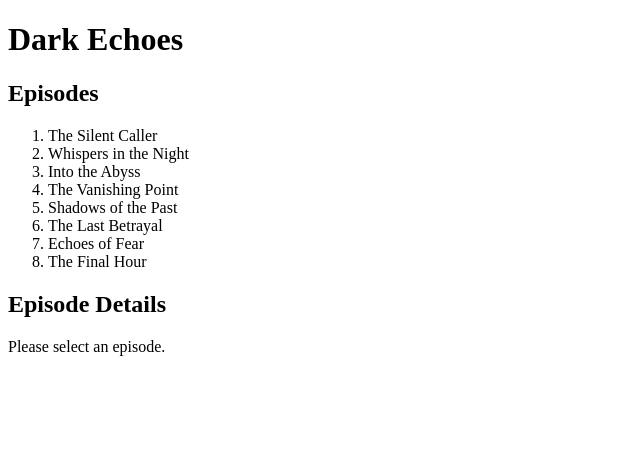
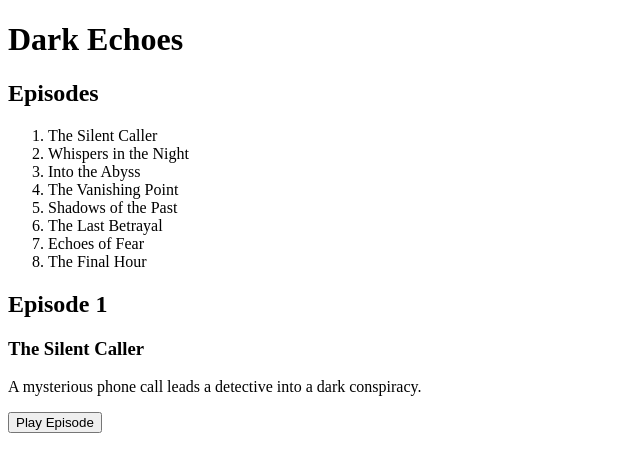
Before and after one commit to Matthew-Scheuermann/dark-echoes, a React (Vite) app: page / in a window 1280 px wide. Both pictures are taken after a click on the item "The Silent Caller". Shown: the top 472 px of the page, without its empty margins (0-640 px from the left). Built offline with nearby package versions, Linux system fonts and the light colour scheme.

Commit message:
add click functionality

```diff
--- a/src/App.jsx
+++ b/src/App.jsx
@@ -4,7 +4,7 @@ import { episodeList } from "./data";
 export default function App() {
   // TODO
   const [episodes] = useState(episodeList);
-  const [selectedEpisode, clickSelectedEpisode] = useState();
+  const [selectedEpisode, clickSelectedEpisode] = useState(null);
 
   function EpisodeList() {
     return (
@@ -22,10 +22,21 @@ export default function App() {
   }
 
   function EpisodeDetails() {
+    if (selectedEpisode === null) {
+      return (
+        <section className="details">
+          <h2>Episode Details</h2>
+          <p>Please select an episode.</p>
+        </section>
+      );
+    }
+
     return (
       <section className="details">
-        <h2>Episode Details</h2>
-        <p>Please select an episode.</p>
+        <h2>Episode {selectedEpisode.id}</h2>
+        <h3>{selectedEpisode.title}</h3>
+        <p>{selectedEpisode.description}</p>
+        <button>Play Episode</button>
       </section>
     );
   }
```
